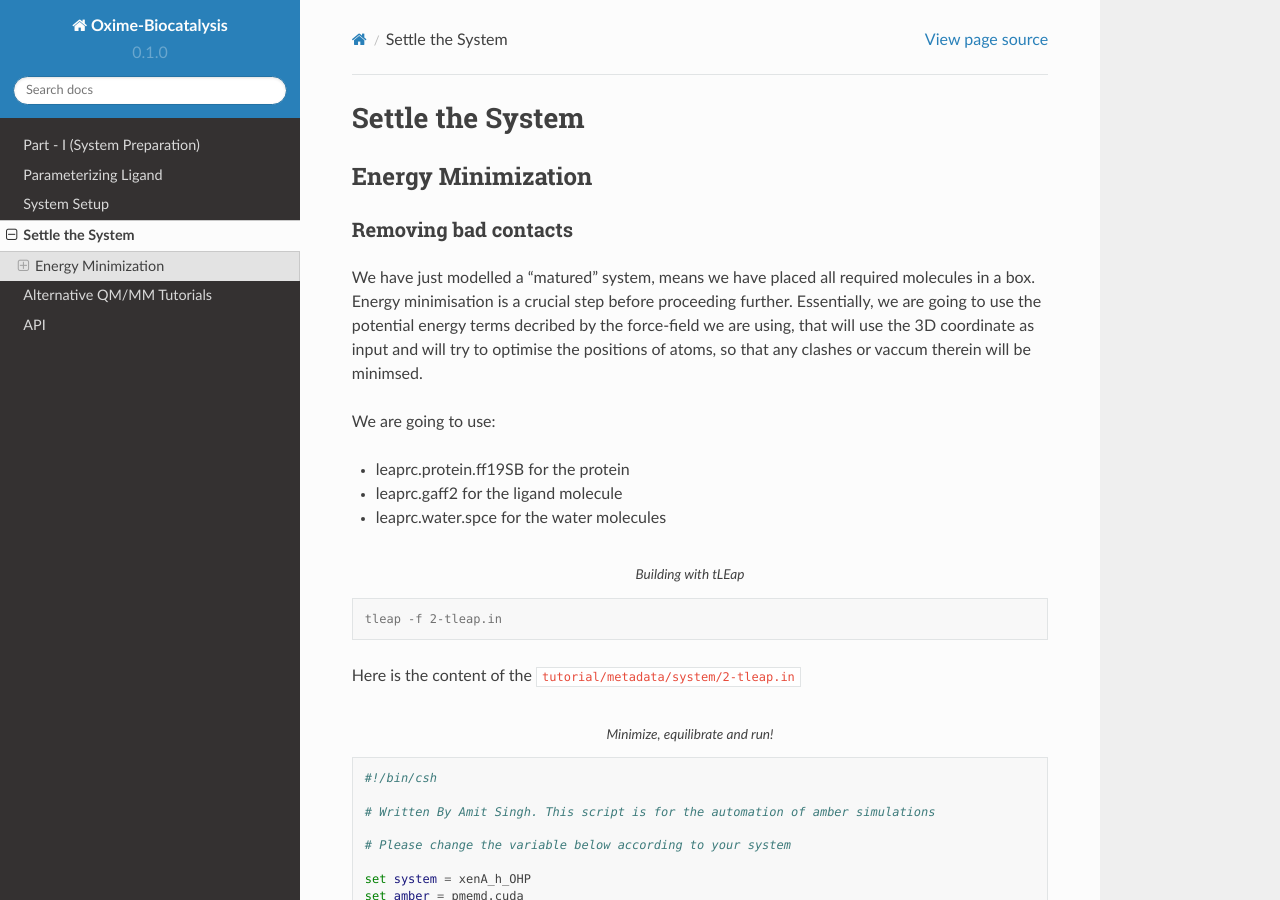
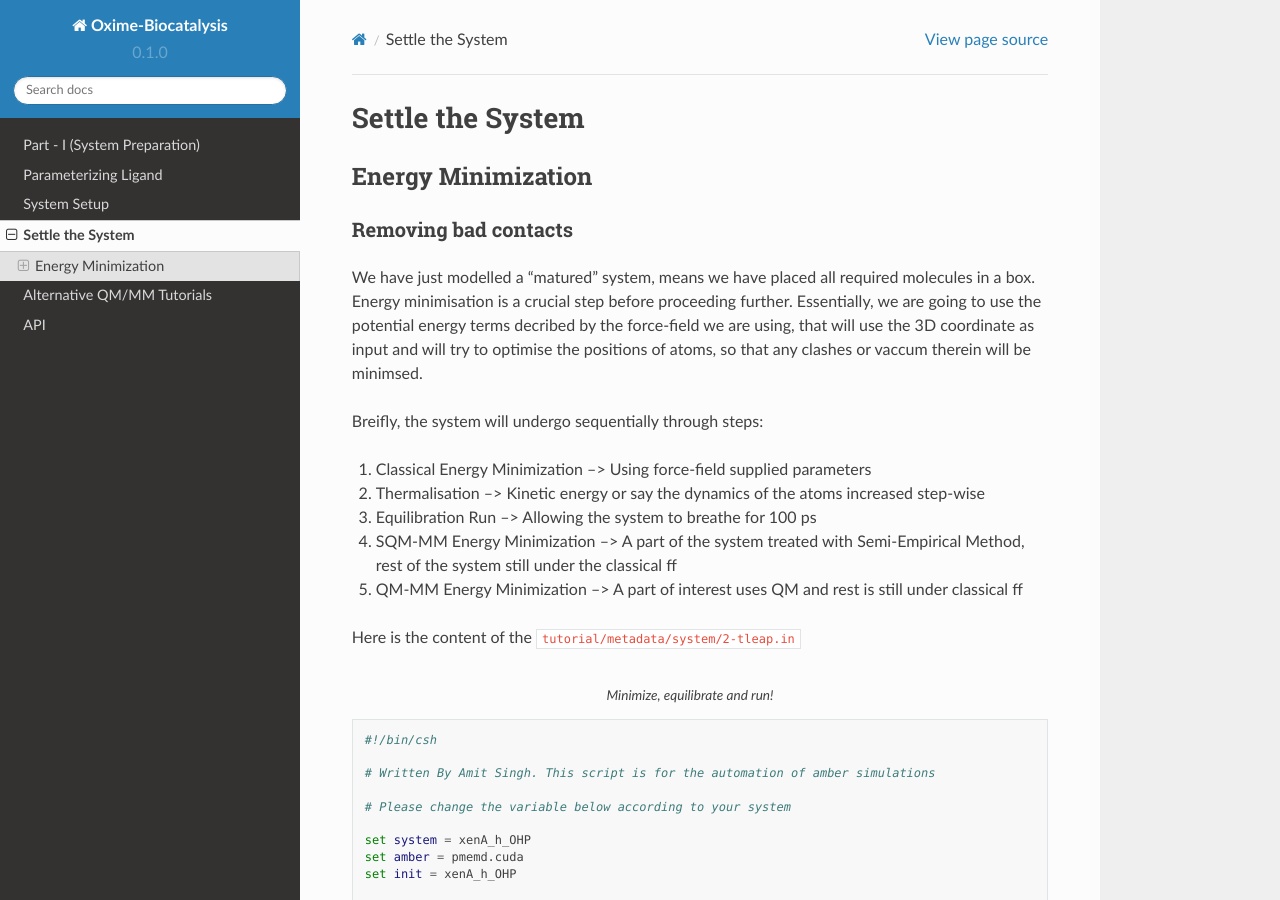
Before and after one commit to hopanoid/Enzyme-Reaction-Dynamics-Tutorial, a Sphinx documentation site: the page built from docs/source/4-settle_system.rst, in a window 1280 px wide and 900 px high. Built offline with Sphinx 7.4.7 and the Read the Docs theme 2.0.0, drawn with Linux system fonts in a browser that asks for light colours.

Commit message:
Minization and equilibration workflow included

```diff
--- a/docs/source/4-settle_system.rst
+++ b/docs/source/4-settle_system.rst
@@ -20,16 +20,13 @@ crucial step before proceeding further. Essentially, we are going to use the pot
 we are using, that will use the 3D coordinate as input and will try to optimise the positions of atoms, so that any clashes or
 vaccum therein will be minimsed.
 
-We are going to use:
+Breifly, the system will undergo sequentially through steps:
 
-* leaprc.protein.ff19SB for the protein
-* leaprc.gaff2 for the ligand molecule
-* leaprc.water.spce for the water molecules
-
-.. code-block:: console
-        :caption: Building with tLEap
-
-        tleap -f 2-tleap.in
+#. Classical Energy Minimization --> Using force-field supplied parameters
+#. Thermalisation --> Kinetic energy or say the dynamics of the atoms increased step-wise
+#. Equilibration Run --> Allowing the system to breathe for 100 ps
+#. SQM-MM Energy Minimization --> A part of the system treated with Semi-Empirical Method, rest of the system still under the classical ff
+#. QM-MM Energy Minimization  --> A part of interest uses QM and rest is still under classical ff
 
 Here is the content of the :file:`tutorial/metadata/system/2-tleap.in`
 
```
